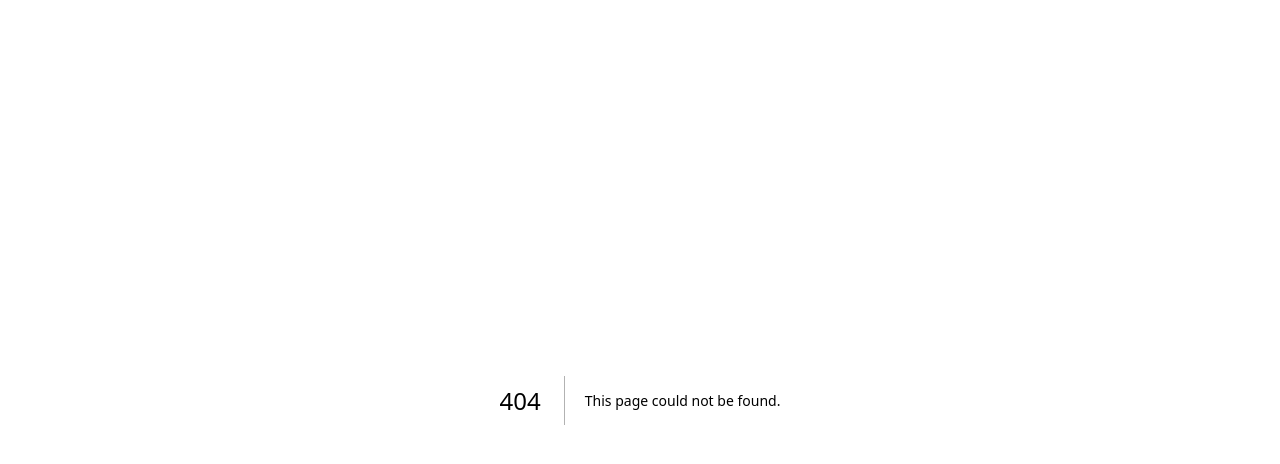
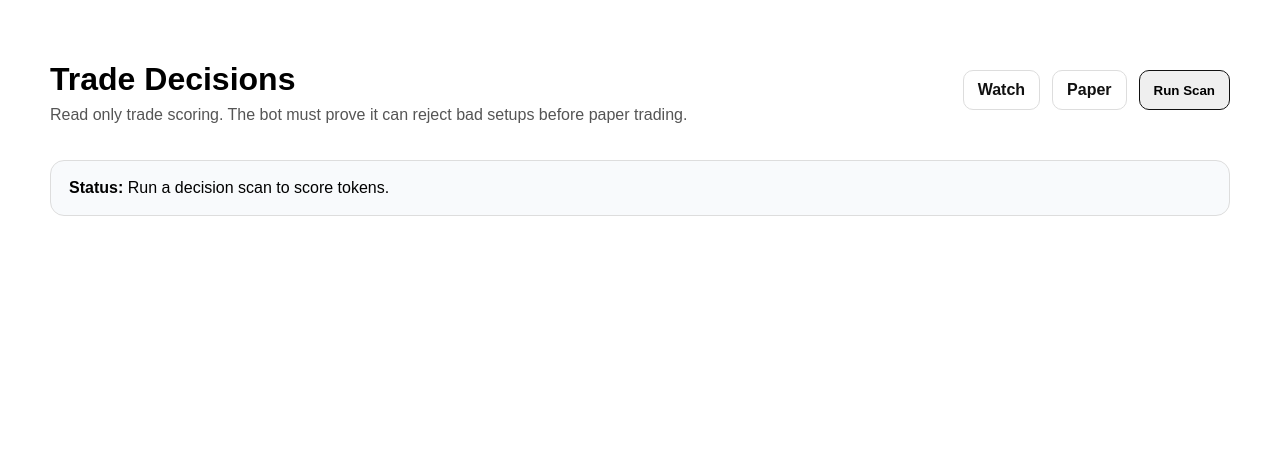
Before and after one commit to mattyoungaviation-collab/Trading-bot-ronin, a Next.js app: page /decisions in a window 1280 px wide. Before the commit this address had no page. Shown: the top 464 px of the page. Built offline with nearby package versions, Linux system fonts and the light colour scheme.

Commit message:
Add decisions page

```diff
--- /dev/null
+++ b/app/decisions/page.tsx
@@ -0,0 +1,132 @@
+"use client";
+
+import { useState } from "react";
+
+type Decision = {
+  id: number;
+  token: {
+    id: number;
+    symbol: string;
+    name: string;
+    contractAddress: string;
+    pairAddress: string | null;
+    poolType: string;
+    isActive: boolean;
+  };
+  accepted: boolean;
+  tradeScore: number;
+  expectedProfitPct: number;
+  reasons: Array<{ code: string; message: string; severity: string }>;
+  createdAt: string;
+};
+
+type DecisionResponse = {
+  generatedAt: string;
+  settings: { botMode: string; emergencyStop: boolean; minTradeScore: number } | null;
+  decisions: Decision[];
+};
+
+export default function DecisionsPage() {
+  const [data, setData] = useState<DecisionResponse | null>(null);
+  const [status, setStatus] = useState("Run a decision scan to score tokens.");
+  const [loading, setLoading] = useState(false);
+
+  async function runScan() {
+    setLoading(true);
+    setStatus("Running conservative decision scan...");
+    try {
+      const response = await fetch("/api/decisions", { cache: "no-store" });
+      const json = await response.json();
+      if (!response.ok) throw new Error(json.error || "Decision scan failed.");
+      setData(json);
+      setStatus("Decision scan complete.");
+    } catch (error) {
+      setStatus(error instanceof Error ? error.message : "Decision scan failed.");
+    } finally {
+      setLoading(false);
+    }
+  }
+
+  return (
+    <main style={{ padding: 32, fontFamily: "Arial, sans-serif", maxWidth: 1180, margin: "0 auto" }}>
+      <div style={{ display: "flex", justifyContent: "space-between", gap: 16, alignItems: "center", flexWrap: "wrap" }}>
+        <div>
+          <h1 style={{ marginBottom: 8 }}>Trade Decisions</h1>
+          <p style={{ marginTop: 0, color: "#555" }}>Read only trade scoring. The bot must prove it can reject bad setups before paper trading.</p>
+        </div>
+        <div style={{ display: "flex", gap: 12 }}>
+          <a href="/watch" style={linkStyle}>Watch</a>
+          <a href="/paper" style={linkStyle}>Paper</a>
+          <button onClick={runScan} disabled={loading} style={buttonStyle}>{loading ? "Scanning..." : "Run Scan"}</button>
+        </div>
+      </div>
+
+      <section style={{ border: "1px solid #ddd", borderRadius: 14, padding: 18, margin: "20px 0", background: "#f8fafc" }}>
+        <strong>Status:</strong> {status}
+        {data ? <p style={{ marginBottom: 0 }}>Last scan: {new Date(data.generatedAt).toLocaleString()}</p> : null}
+      </section>
+
+      {data ? (
+        <>
+          <section style={{ display: "grid", gridTemplateColumns: "repeat(auto-fit, minmax(240px, 1fr))", gap: 16, marginBottom: 24 }}>
+            <Card title="Bot Mode" value={data.settings?.botMode || "UNKNOWN"} detail={data.settings?.emergencyStop ? "Emergency Stop ON" : "Emergency Stop OFF"} danger={!data.settings?.emergencyStop || data.settings?.botMode === "LIVE"} />
+            <Card title="Minimum Score" value={String(data.settings?.minTradeScore ?? "?")} detail="Required for future accepted trades" />
+            <Card title="Scanned Tokens" value={String(data.decisions.length)} detail="Tokens evaluated" />
+            <Card title="Accepted" value={String(data.decisions.filter((decision) => decision.accepted).length)} detail="Should be zero in this stage" danger={data.decisions.some((decision) => decision.accepted)} />
+          </section>
+
+          <section style={{ display: "grid", gap: 14 }}>
+            {data.decisions.length === 0 ? <p>No tokens to scan. Add tokens on /tokens.</p> : null}
+            {data.decisions.map((decision) => (
+              <article key={decision.id} style={{ border: "1px solid #ddd", borderRadius: 14, padding: 16, background: decision.accepted ? "#f0fff4" : "#fff7ed" }}>
+                <div style={{ display: "flex", justifyContent: "space-between", gap: 12, flexWrap: "wrap" }}>
+                  <div>
+                    <h2 style={{ margin: 0 }}>{decision.accepted ? "ACCEPTED" : "REJECTED"} · {decision.token.symbol}</h2>
+                    <p style={{ margin: "8px 0", color: "#555" }}>{decision.token.name} / Score {decision.tradeScore} / Expected profit {decision.expectedProfitPct}%</p>
+                    <p style={{ margin: "8px 0", overflowWrap: "anywhere" }}><strong>Contract:</strong> {decision.token.contractAddress}</p>
+                    <p style={{ margin: "8px 0", overflowWrap: "anywhere" }}><strong>Pool:</strong> {decision.token.pairAddress || "Missing"}</p>
+                  </div>
+                  <div style={{ minWidth: 260 }}>
+                    <strong>Reasons</strong>
+                    <ul style={{ paddingLeft: 18 }}>
+                      {decision.reasons.map((reason) => (
+                        <li key={reason.code} style={{ marginBottom: 6 }}>{reason.code}: {reason.message}</li>
+                      ))}
+                    </ul>
+                  </div>
+                </div>
+              </article>
+            ))}
+          </section>
+        </>
+      ) : null}
+    </main>
+  );
+}
+
+function Card({ title, value, detail, danger = false }: { title: string; value: string; detail: string; danger?: boolean }) {
+  return (
+    <section style={{ border: "1px solid #ddd", borderRadius: 14, padding: 18, background: danger ? "#fff7ed" : "#f0fff4" }}>
+      <p style={{ margin: 0, color: "#555" }}>{title}</p>
+      <h2 style={{ margin: "8px 0" }}>{value}</h2>
+      <p style={{ margin: 0 }}>{detail}</p>
+    </section>
+  );
+}
+
+const buttonStyle: React.CSSProperties = {
+  padding: "10px 14px",
+  borderRadius: 10,
+  border: "1px solid #111",
+  cursor: "pointer",
+  fontWeight: 700,
+};
+
+const linkStyle: React.CSSProperties = {
+  padding: "10px 14px",
+  borderRadius: 10,
+  border: "1px solid #ddd",
+  color: "#111",
+  textDecoration: "none",
+  fontWeight: 700,
+};
```
